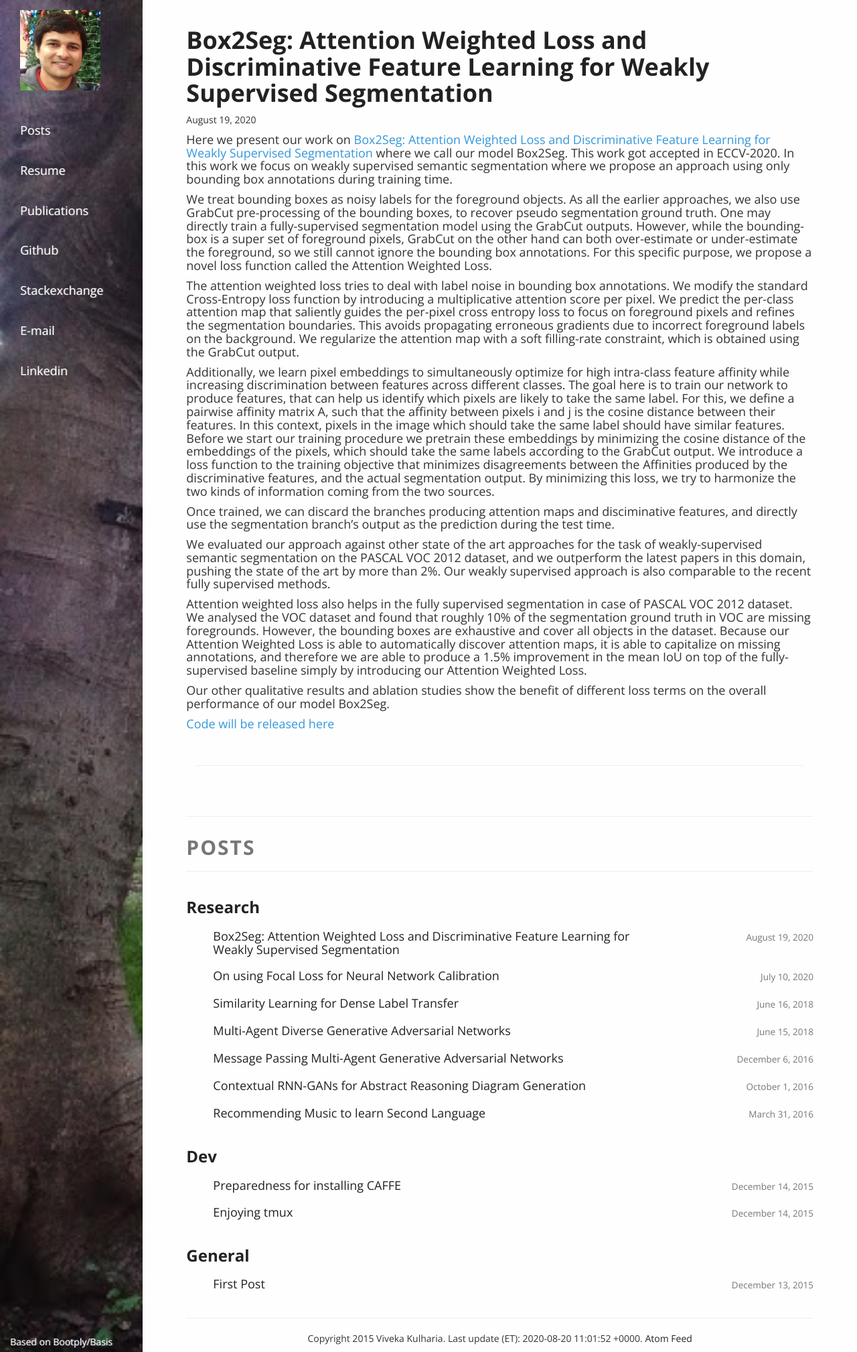
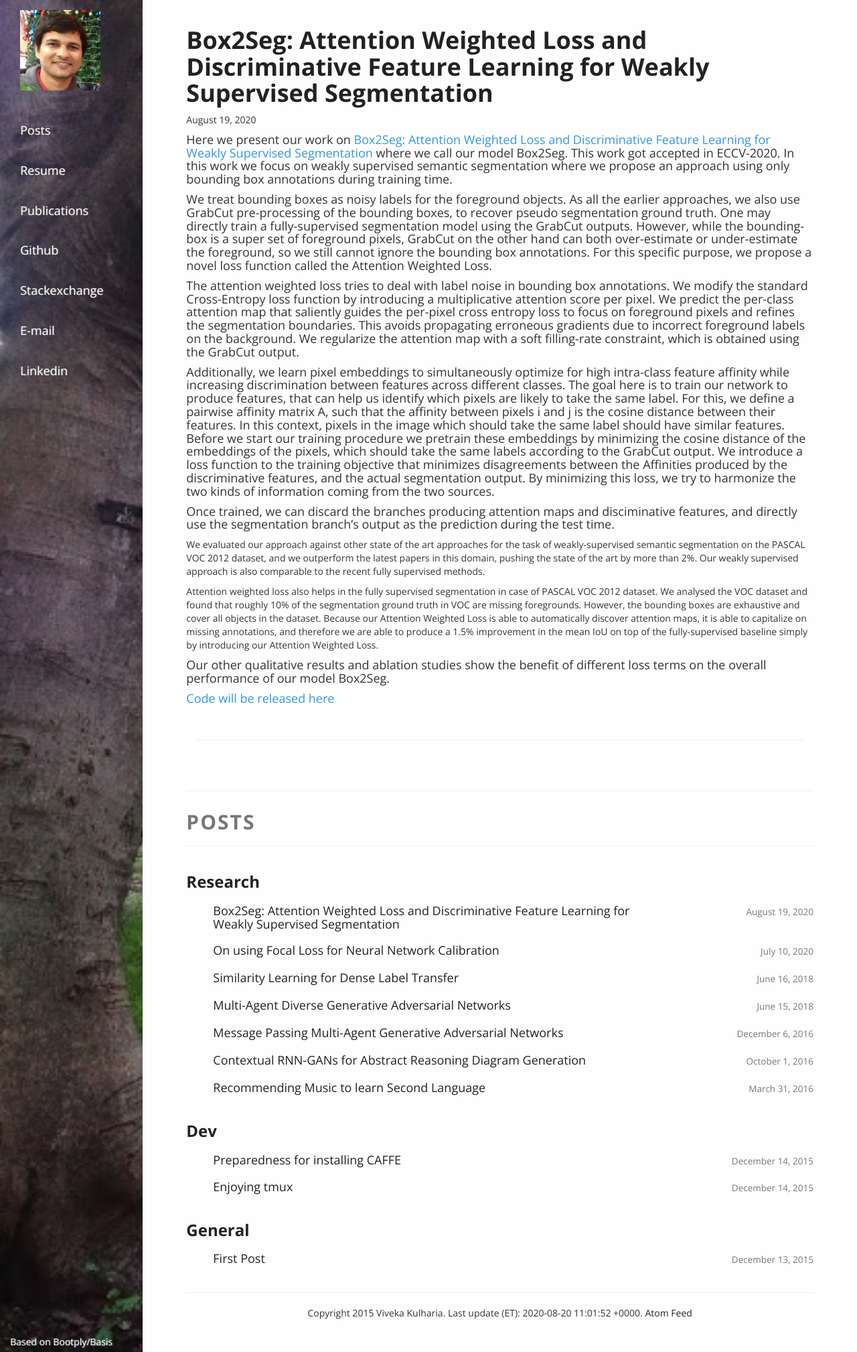
Before and after one commit to vivkul/vivkul.github.io, a Jekyll site: the page built from _posts/2020-08-19-Box2Seg.md, in a window 1280 px wide. Shown: the whole page at 67% size. Built offline with Jekyll 4.4.1, drawn with Linux system fonts in a browser that asks for light colours; nearby versions of some CDN libraries.

Commit message:
Update 2020-08-19-Box2Seg.md

```diff
--- a/_posts/2020-08-19-Box2Seg.md
+++ b/_posts/2020-08-19-Box2Seg.md
@@ -15,9 +15,9 @@ category: Research
 
 #### Once trained, we can discard the branches producing attention maps and disciminative features, and directly use the segmentation branch’s output as the prediction during the test time.
 
-#### We evaluated our approach against other state of the art approaches for the task of weakly-supervised semantic segmentation on the PASCAL VOC 2012 dataset, and we outperform the latest papers in this domain, pushing the state of the art by more than 2%. Our weakly supervised approach is also comparable to the recent fully supervised methods.
+We evaluated our approach against other state of the art approaches for the task of weakly-supervised semantic segmentation on the PASCAL VOC 2012 dataset, and we outperform the latest papers in this domain, pushing the state of the art by more than 2%. Our weakly supervised approach is also comparable to the recent fully supervised methods.
 
-#### Attention weighted loss also helps in the fully supervised segmentation in case of PASCAL VOC 2012 dataset. We analysed the VOC dataset and found that roughly 10% of the segmentation ground truth in VOC are missing foregrounds. However, the bounding boxes are exhaustive and cover all objects in the dataset. Because our Attention Weighted Loss is able to automatically discover attention maps, it is able to capitalize on missing annotations, and therefore we are able to produce a 1.5% improvement in the mean IoU on top of the fully-supervised baseline simply by introducing our Attention Weighted Loss.
+Attention weighted loss also helps in the fully supervised segmentation in case of PASCAL VOC 2012 dataset. We analysed the VOC dataset and found that roughly 10% of the segmentation ground truth in VOC are missing foregrounds. However, the bounding boxes are exhaustive and cover all objects in the dataset. Because our Attention Weighted Loss is able to automatically discover attention maps, it is able to capitalize on missing annotations, and therefore we are able to produce a 1.5% improvement in the mean IoU on top of the fully-supervised baseline simply by introducing our Attention Weighted Loss.
 
 
 #### Our other qualitative results and ablation studies show the benefit of different loss terms on the overall performance of our model Box2Seg.
```
